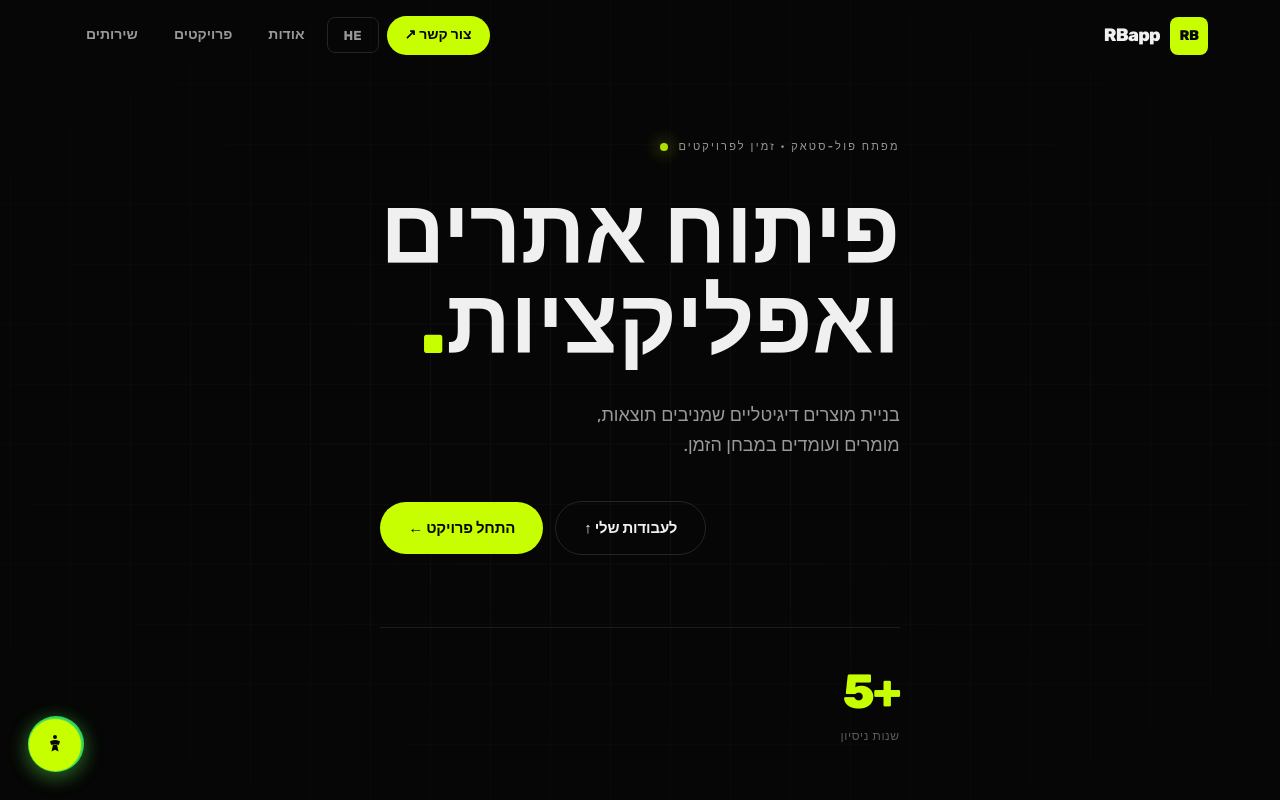
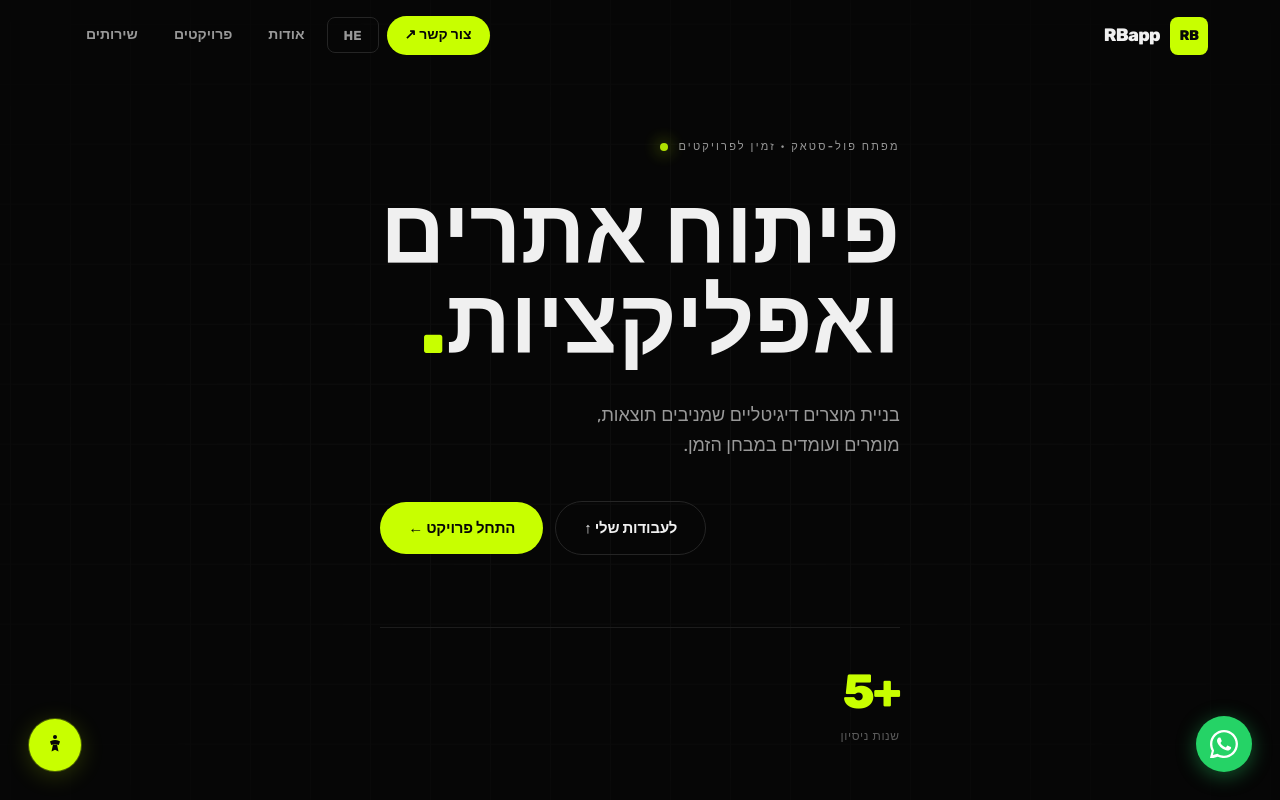
Before and after one commit to romanb123/rbweb, a Next.js app: page /he in a window 1280 px wide. Shown: the top 800 px of the page. Built offline with nearby package versions, Linux system fonts and the light colour scheme.

Commit message:
Fix WhatsApp FAB position — keep on right side in all languages
Co-Authored-By: Claude Sonnet 4.6 <noreply@anthropic.com>

```diff
--- a/app/globals.css
+++ b/app/globals.css
@@ -128,7 +128,6 @@ html.a11y-big-cursor * {
   transform: scale(1.1);
   box-shadow: 0 6px 28px rgba(37,211,102,0.55);
 }
-[dir="rtl"] .whatsapp-fab { right: auto; left: 28px; }
 .a11y-shortcut {
   font-size: 0.62rem; color: rgba(90,90,90,0.6);
   font-family: var(--font-mono), monospace;
```
